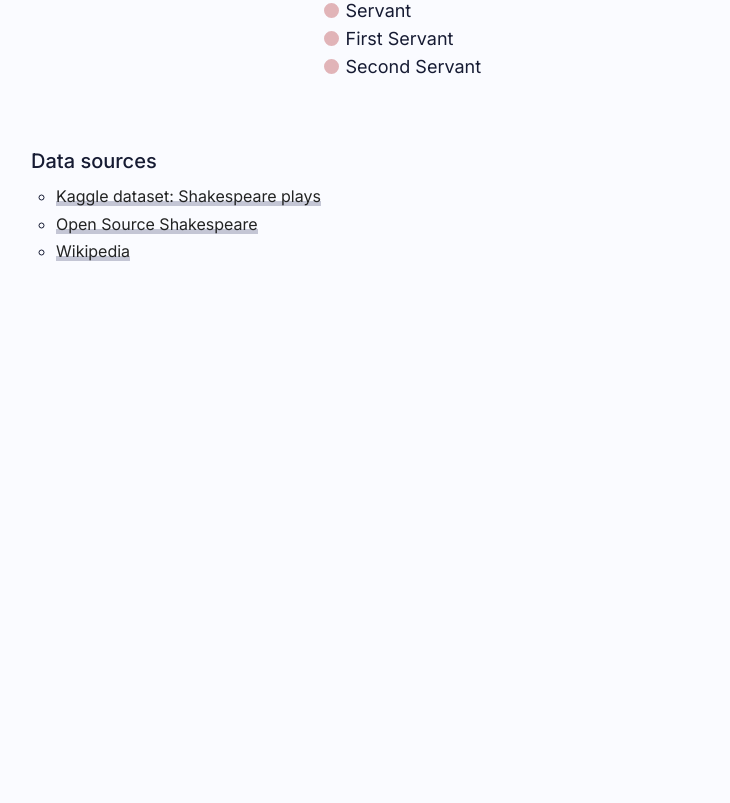
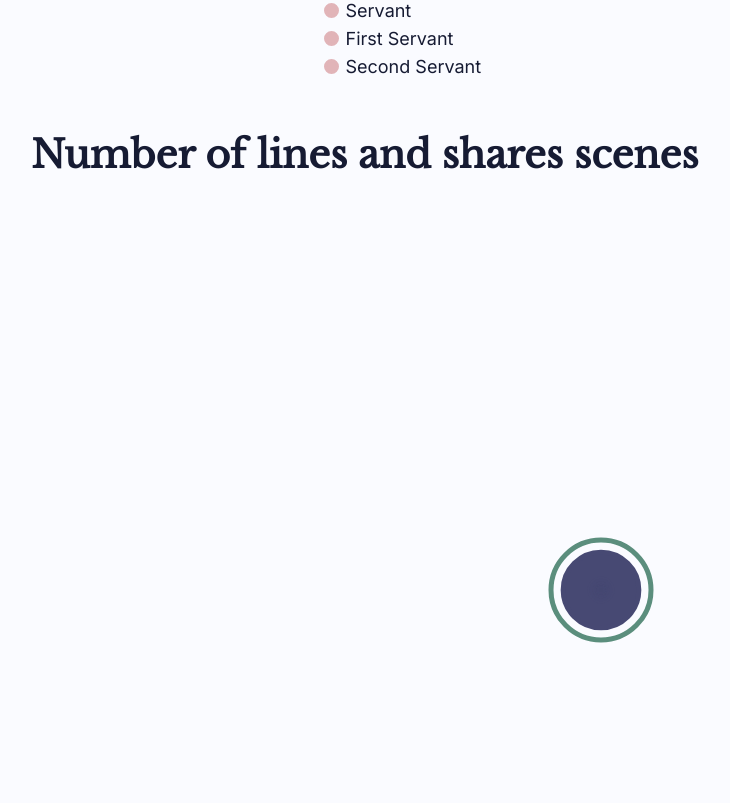
Before and after one commit to d3js-in-action-third-edition/romeo-and-juliet, a website with bundled scripts: page src/index.html in a window 1280 px wide. Shown: the part 657-1460 px from the top of the page, without its empty margins (39-769 px from the left). Before the commit the page ends 955 px from the top, so only its background shows below. Built offline with nearby package versions, Linux system fonts and the light colour scheme.

Commit message:
Add characters nodes

```diff
--- a/package.json
+++ b/package.json
@@ -1,5 +1,8 @@
 {
   "dependencies": {
+    "d3-array": "^3.2.2",
+    "d3-force": "^3.0.0",
+    "d3-scale": "^4.0.2",
     "d3-selection": "^3.0.0"
   }
 }
--- a/src/css/visualization.css
+++ b/src/css/visualization.css
@@ -1,3 +1,8 @@
+.svg-container {
+  max-width: 800px;
+  margin: 0 auto;
+}
+
 /* Legend */
 #legend ul {
   margin: 0;
--- a/src/index.html
+++ b/src/index.html
@@ -24,6 +24,12 @@
 				<div class="row"></div>
 			</div>
 		</section>
+		<section>
+			<h2>Number of lines and shares scenes</h2>
+			<div class="svg-container">
+				<div id="network"></div>
+			</div>
+		</section>
 
 
 
--- /dev/null
+++ b/src/js/load-data.js
@@ -0,0 +1,21 @@
+import { characters } from "./helper";
+
+export const loadData = () => {
+
+  // Load the data
+  const data = require("../data/romeo_and_juliet.json");
+  console.log("data", data);
+
+  // Calculate the total number of lines for each character
+  characters.forEach(c => {
+    c["totalLines"] = 0;
+  });
+  data.forEach(d => {
+    const character = characters.find(c => c.id === d.Player);
+    character.totalLines += 1;
+  });
+  console.log("characters", characters);
+
+  return data;
+
+};
--- a/src/js/main.js
+++ b/src/js/main.js
@@ -1,3 +1,11 @@
 import { createLegend } from "./legend";
+import { loadData } from "./load-data";
+import { runSimulation } from "./simulation";
 
 createLegend();
+
+// Load data
+const data = loadData();
+
+// Run the simulation
+runSimulation(data);
--- /dev/null
+++ b/src/js/scales.js
@@ -0,0 +1,9 @@
+import { scaleRadial } from "d3-scale";
+
+export const getRadius = (maxLines, lines) => {
+  const radialScale = scaleRadial()
+    .domain([0, maxLines])
+    .range([0, 50]);
+
+  return radialScale(lines);
+};
--- /dev/null
+++ b/src/js/simulation.js
@@ -0,0 +1,46 @@
+import { max } from "d3-array";
+import { forceSimulation } from "d3-force";
+import { select } from "d3-selection";
+import { characters, houses } from "./helper";
+import { getRadius } from "./scales";
+
+export const runSimulation = (data) => {
+
+  // Dimensions
+  const width = 800;
+  const height = 800;
+
+  // Append SVG container
+  const svg = select("#network")
+    .append("svg")
+      .attr("viewBox", `0 0 ${width} ${height}`)
+    .append("g")
+      .attr("transform", `translate(${width/2}, ${height/2})`);
+
+  // Append nodes
+  const maxLines = max(characters, d => d.totalLines);
+  svg
+    .selectAll(".node")
+    .data(characters)
+    .join("circle")
+      .attr("class", ".node")
+      .attr("cx", 0)
+      .attr("cy", 0)
+      .attr("r", d => getRadius(maxLines, d.totalLines))
+      .attr("fill", d => {
+        switch (d.id) {
+          case "ROMEO":
+          case "JULIET":
+            return "#FAFBFF";
+          default:
+            return houses.find(h => h.house === d.house).color;
+        };
+      })
+      .attr("stroke", d => houses.find(h => h.house === d.house).color)
+      .attr("stroke-width", 5)
+      .attr("fill-opacity", d => d.importance === "primary" ? 1 : 0.4)
+      .attr("stroke-opacity", d => d.importance === "primary" ? 1 : 0.4);
+
+  // forceSimulation(data)
+
+};
```
Also changed, not shown: dist/index.html, src/data/romeo_and_juliet.json, 5 other files.
